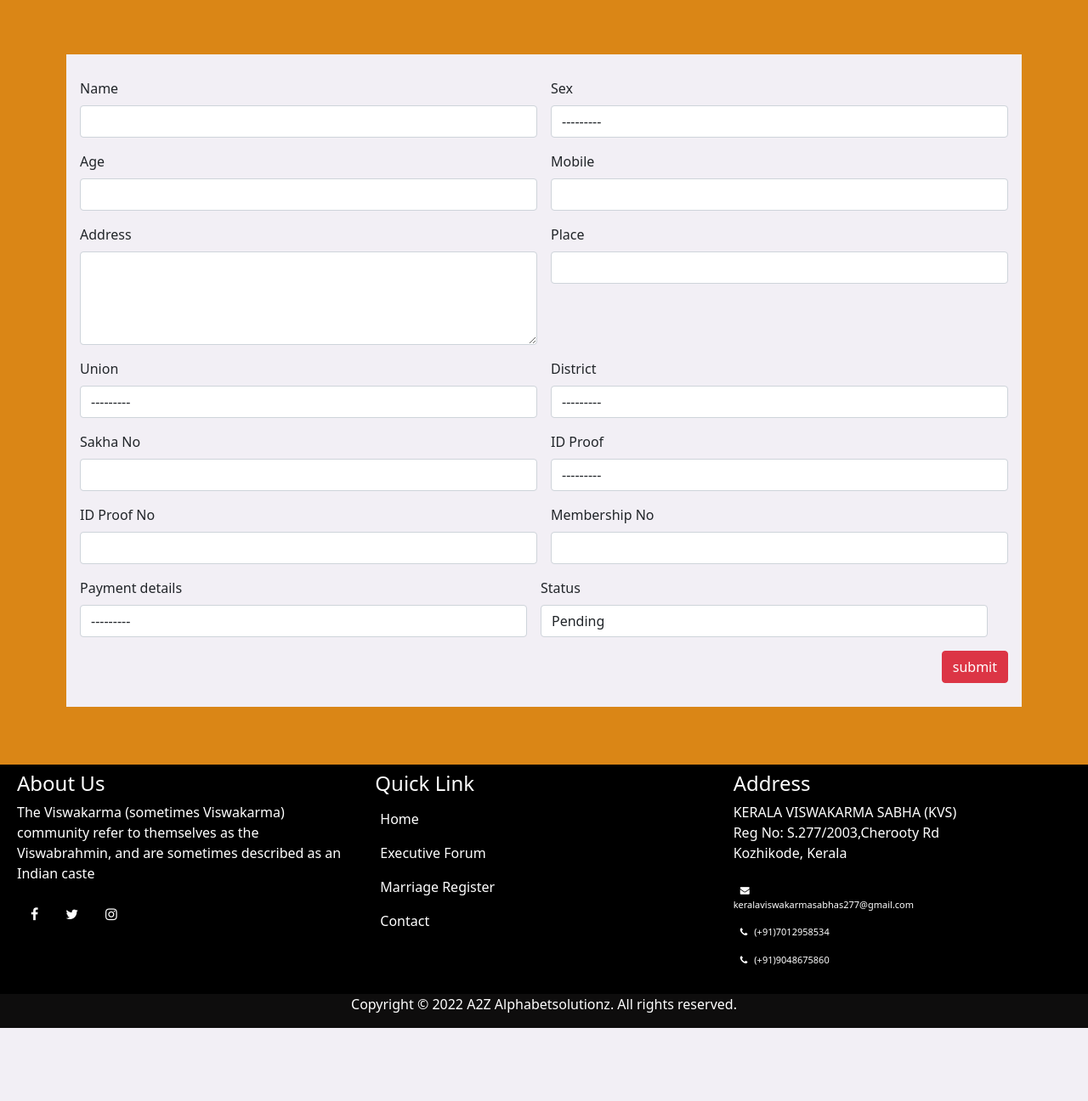
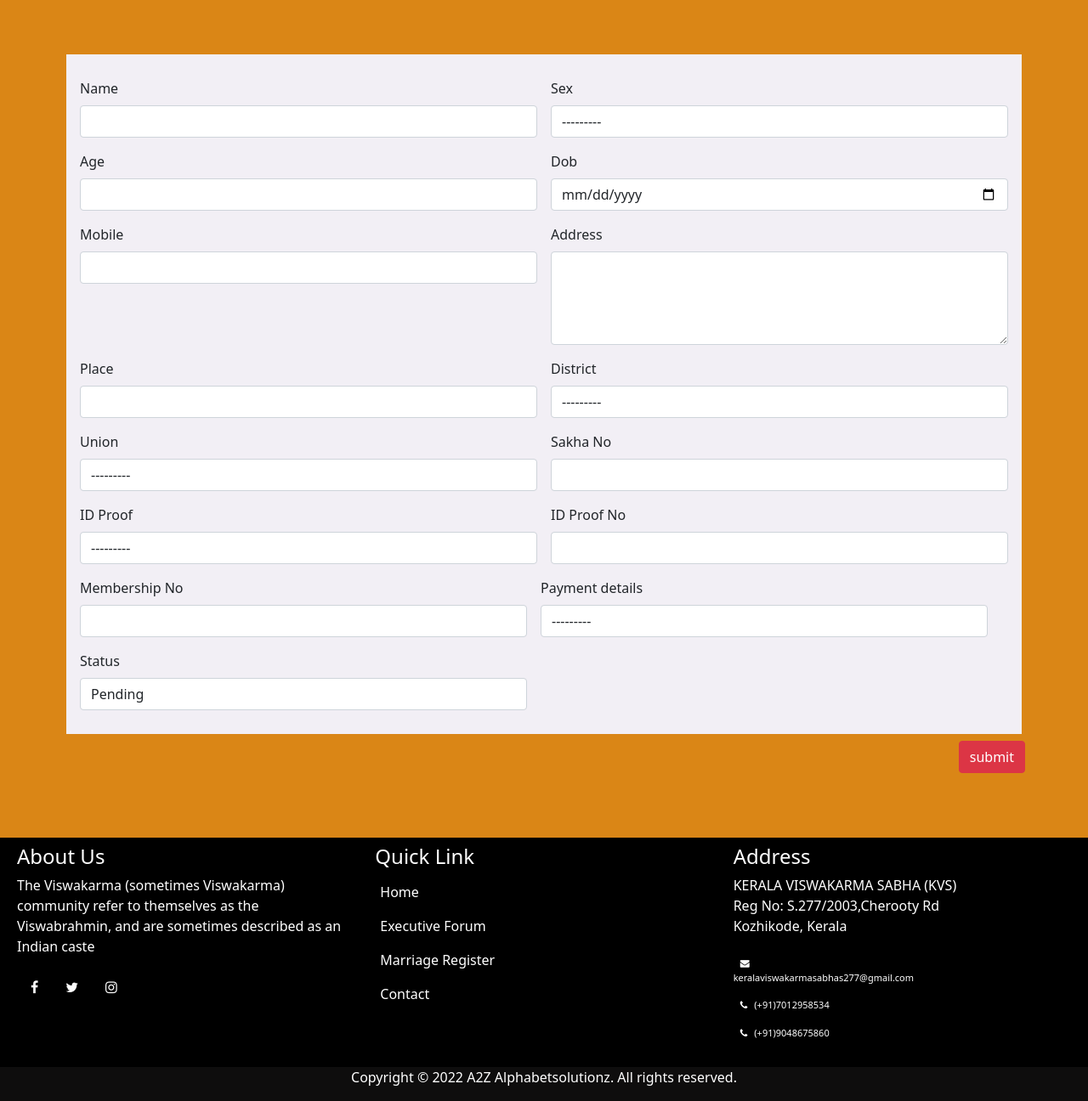
Before and after one commit to MidhunBabu01/kvs_matrimonial_prjt, a Django app: page /join-kvs-update/1 in a window 1280 px wide. Shown: the part 346-1642 px from the top of the page at 85% size. Before the commit the page ends 1556 px from the top, so only its background shows below. Run offline with Django 4.2, Linux system fonts and the light colour scheme; data that the repository does not hold is empty; some libraries are stand-ins or nearby versions.

Commit message:
join kvs edit page bug fixing

```diff
--- a/kvs_matrimonial_project/templates/join-kvs-update.html
+++ b/kvs_matrimonial_project/templates/join-kvs-update.html
@@ -207,20 +207,20 @@
                                               {{form.age}}
                                           </div>
                                           <div class="col-lg-6 col-md-6 col-xl-6 p-2">
-                                            <label class="form-label"> Mobile</label>
-                                            {{form.mobile}}
+                                            <label class="form-label"> Dob</label>
+                                            {{form.dob}}
                                           </div>
 
                                       </div>
                                       <div class="row">
                                                 <div class="col-lg-6 col-md-6 col-xl-6 p-2">
-                                                  <label class="form-label"> Address</label>
-                                                  {{form.address}}
+                                                  <label class="form-label"> Mobile</label>
+                                                  {{form.mobile}}
 
                                               </div>
                                               <div class="col-lg-6 col-md-6 col-xl-6 p-2">
-                                                <label class="form-label"> Place</label>
-                                                {{form.place}}
+                                                <label class="form-label"> Address</label>
+                                                {{form.address}}
                                               </div>
 
 
@@ -229,8 +229,8 @@
 
 
                                              <div class="col-lg-6 col-md-6 col-xl-6 p-2">
-                                                  <label class="form-label">Union</label>
-                                                  {{form.union}}
+                                                  <label class="form-label">Place</label>
+                                                  {{form.place}}
                                             </div>
                                           <div class="col-lg-6 col-md-6 col-sm-12 col-xl-6 p-2">
                                             <label class="form-label"> District</label>
@@ -242,35 +242,43 @@
                                     <div class="row">
 
                                             <div class="col-lg-6 col-md-6 col-xl-6 p-2">
+                                                 <label class="form-label">Union</label>
+                                                  {{form.union}}
+                                            </div>
+                                            <div class="col-lg-6 col-md-6 col-xl-6 p-2">
                                               <label class="form-label">Sakha No</label>
                                               {{form.sakha_no}}
-                                            </div>
-                                            <div class="col-lg-6 col-md-6 col-xl-6 p-2">
-                                              <label class="form-label">ID Proof</label>
-                                              {{form.id_proof}}
                                         </div>
 
                                   </div>
                                   <div class="row">
 
                                     <div class="col-lg-6 col-md-6 col-xl-6 p-2">
+                                         <label class="form-label">ID Proof</label>
+                                          {{form.id_proof}}
+                                    </div>
+                                    <div class="col-lg-6 col-md-6 col-xl-6 p-2">
                                       <label class="form-label">ID Proof No</label>
                                       {{form.id_proof_no}}
                                 </div>
+                                <div class="row">
                                     <div class="col-lg-6 col-md-6 col-xl-6 p-2">
                                           <label class="form-label">Membership No</label>
                                           {{form.membership_no}}
                                     </div>
-                                    <div class="row">
-
                                     <div class="col-lg-6 col-md-6 col-xl-6 p-2">
                                       <label class="form-label">Payment details</label>
                                         {{form.payment_details}}
                                     </div>
+                                </div>
+
+                                <div class="row ">
                                   <div class="col-lg-6 col-md-6 col-xl-6 p-2">
                                         <label class="form-label">Status</label>
                                         {{form.status}}
                                   </div>
+                          </div>
+
 
 
 
```
Lines whose indentation alone changed are shown as unchanged.
